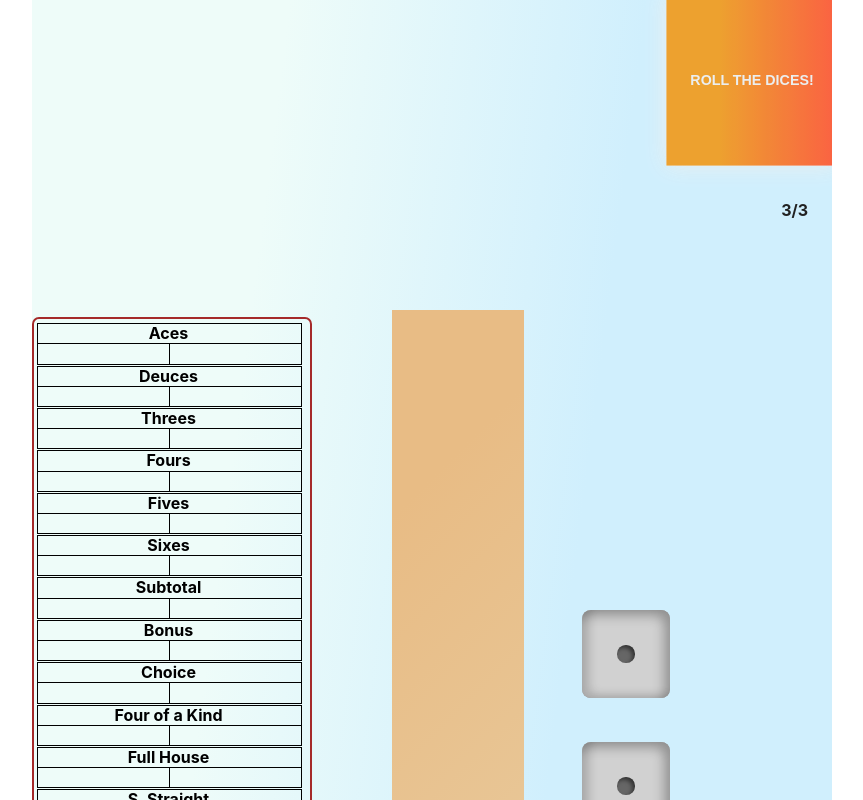
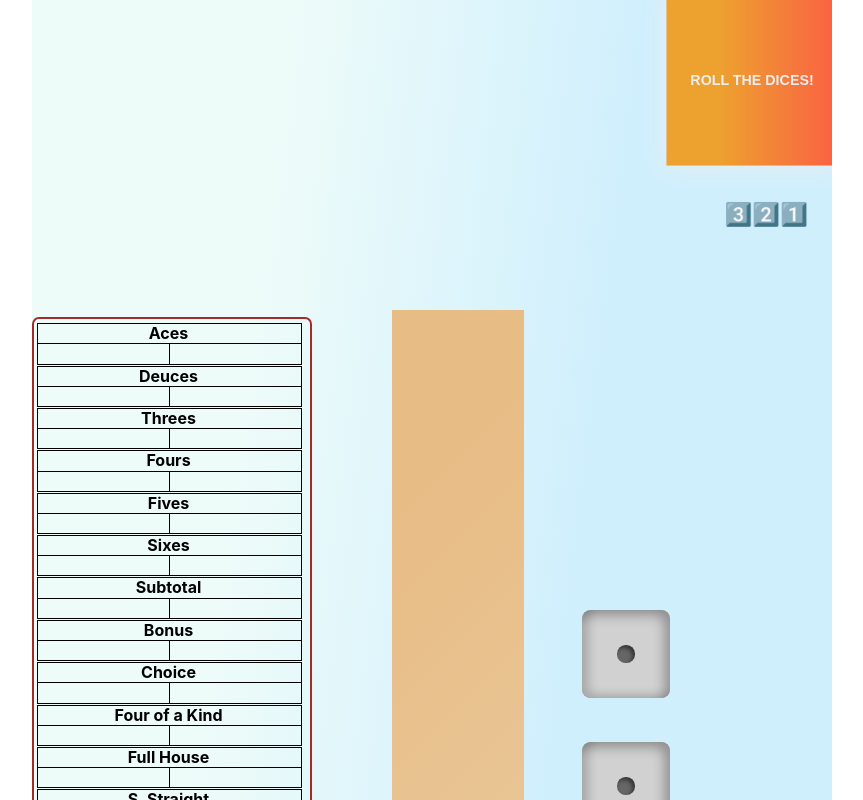
Before and after one commit to telnturtle/yachtdice, a React (Create React App) app: page / in a window 1280 px wide. Shown: the top 800 px of the page, without its empty margins (208-1071 px from the left). Built offline with nearby package versions, Linux system fonts and the light colour scheme.

Commit message:
feat: 남은 굴림 횟수 표기 수정

```diff
--- a/src/components/Dices/Dices.module.css
+++ b/src/components/Dices/Dices.module.css
@@ -42,6 +42,10 @@
     right: 3vmin;
     font-weight: 700;
     color: #222;
+    font-size: 140%;
+}
+.rollLeft .head {
+    opacity: .8;
 }
 
 @keyframes bouncing {
--- a/src/components/Dices/Dices.tsx
+++ b/src/components/Dices/Dices.tsx
@@ -1,6 +1,7 @@
 import { ReactElement, useState } from 'react';
 import { TMatrix } from '../../modules/dice/type';
 import {
+  displayLeftRollsEmoji,
   getRandomIntInclusive,
   identityMatrixFourByFour,
   matrixToTopside,
@@ -128,7 +129,10 @@ function Dices(): ReactElement {
       <button className={buttonClassName} onClick={onRoll} disabled={touchDisabled}>
         Roll the dices!
       </button>
-      <span className={styles.rollLeft}>{leftRolls}/3</span>
+      <span className={styles.rollLeft}>
+        <span className={styles.head}>{displayLeftRollsEmoji(leftRolls).head}</span>
+        {displayLeftRollsEmoji(leftRolls).tail}
+      </span>
     </div>
   );
 }
--- a/src/modules/dice/util.ts
+++ b/src/modules/dice/util.ts
@@ -293,3 +293,16 @@ export function matrixToString(matrix: TMatrix) {
 
 // https://gist.github.com/f5io/7466669
 // Get 3D CSS rotation value from matrix3d() with JavaScript https://stackoverflow.com/questions/34450835/get-3d-css-rotation-value-from-matrix3d-with-javascript
+
+export function displayLeftRollsEmoji(leftRolls: number) {
+  switch (leftRolls) {
+    case 3:
+      return {head: '', tail: '3️⃣2️⃣1️⃣'};
+    case 2:
+      return {head: '✅', tail: '2️⃣1️⃣'};
+    case 1:
+      return {head: '✅✅', tail: '1️⃣'};
+    default:
+      return {head: '✅✅✅', tail: ''};
+  }
+}
```
